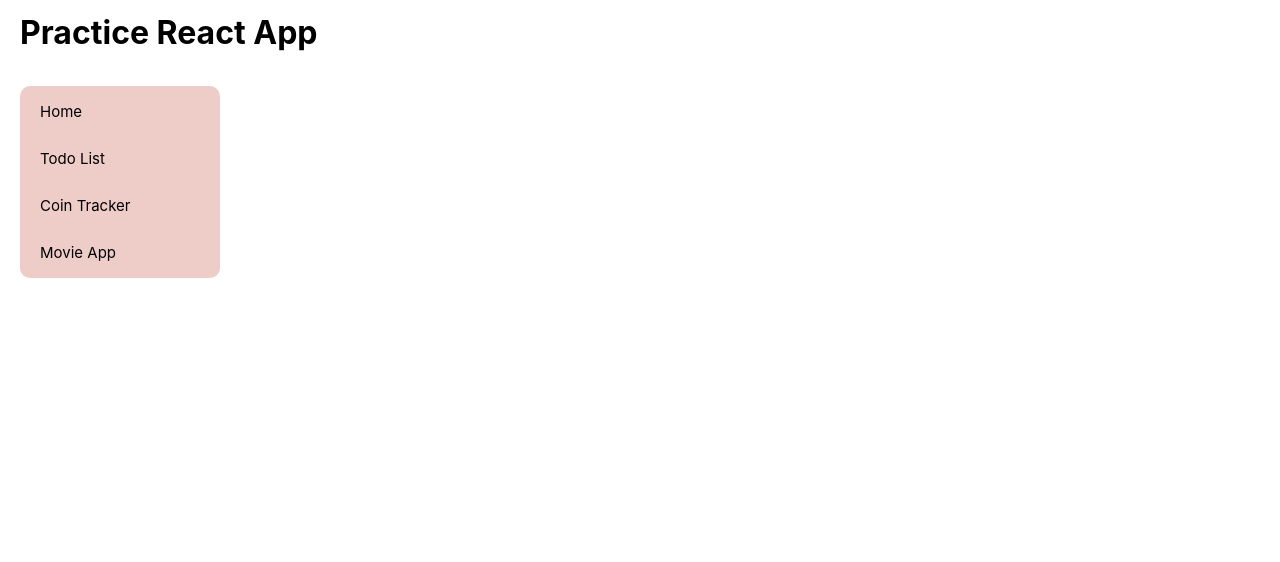
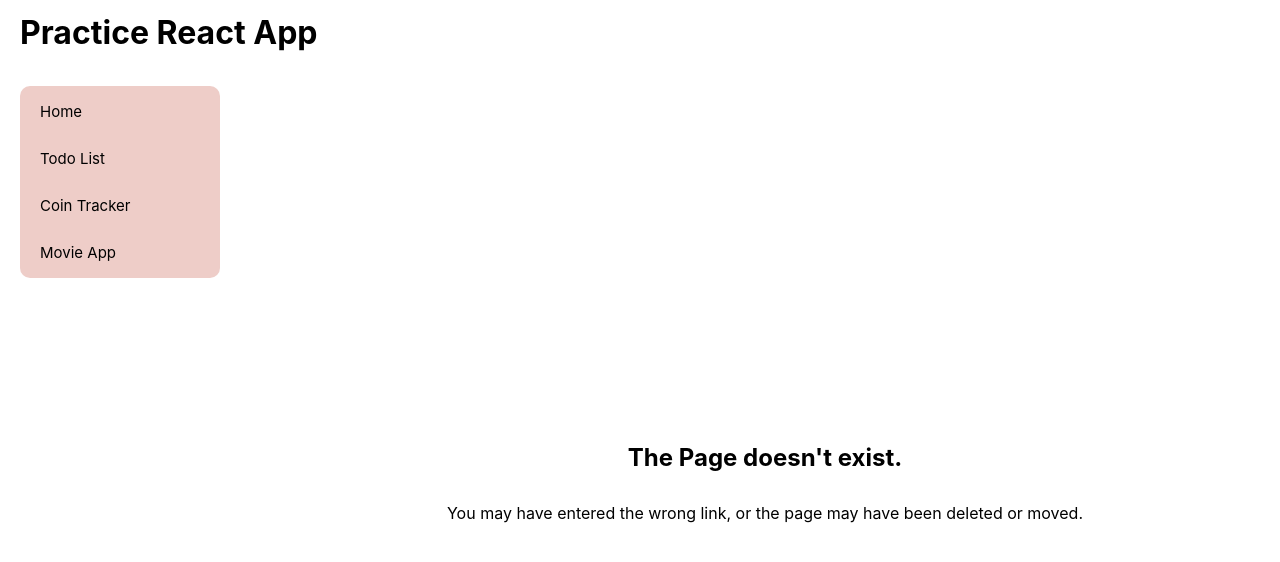
Before and after one commit to beecomci/practice-react-app, a React (Create React App) app: page / in a window 1280 px wide. Shown: the top 562 px of the page. Built offline with nearby package versions, Linux system fonts and the light colour scheme.

Commit message:
#1 404 Not Found 페이지 추가

```diff
--- a/src/App.js
+++ b/src/App.js
@@ -1,5 +1,6 @@
 import { BrowserRouter as Router, Switch, Route } from "react-router-dom";
 import Nav from "./components/Nav/Nav";
+import NotFound from "./components/NotFound/NotFound";
 import ToDoList from "./routes/TodoList/ToDoList";
 import CoinTracker from "./routes/CoinTracker/CoinTracker";
 import Home from "./routes/Home/Home";
@@ -29,6 +30,7 @@ function App() {
                 component={MovieDetail}
               />
               <Route path="/practice-react-app/movieapp" component={MovieApp} />
+              <Route path="/*" component={NotFound} />
             </Switch>
           </div>
         </div>
--- /dev/null
+++ b/src/components/NotFound/NotFound.js
@@ -0,0 +1,16 @@
+import styles from "./NotFound.module.scss";
+import Title from "../Title/Title";
+
+function NotFound() {
+  return (
+    <div className={styles.area}>
+      <Title text="The Page doesn't exist." />
+      <p>
+        You may have entered the wrong link, or the page may have been deleted
+        or moved.
+      </p>
+    </div>
+  );
+}
+
+export default NotFound;
--- /dev/null
+++ b/src/components/NotFound/NotFound.module.scss
@@ -0,0 +1,8 @@
+.area {
+  width: 100%;
+  height: 100vh;
+  display: flex;
+  justify-content: center;
+  align-items: center;
+  flex-direction: column;
+}
```
